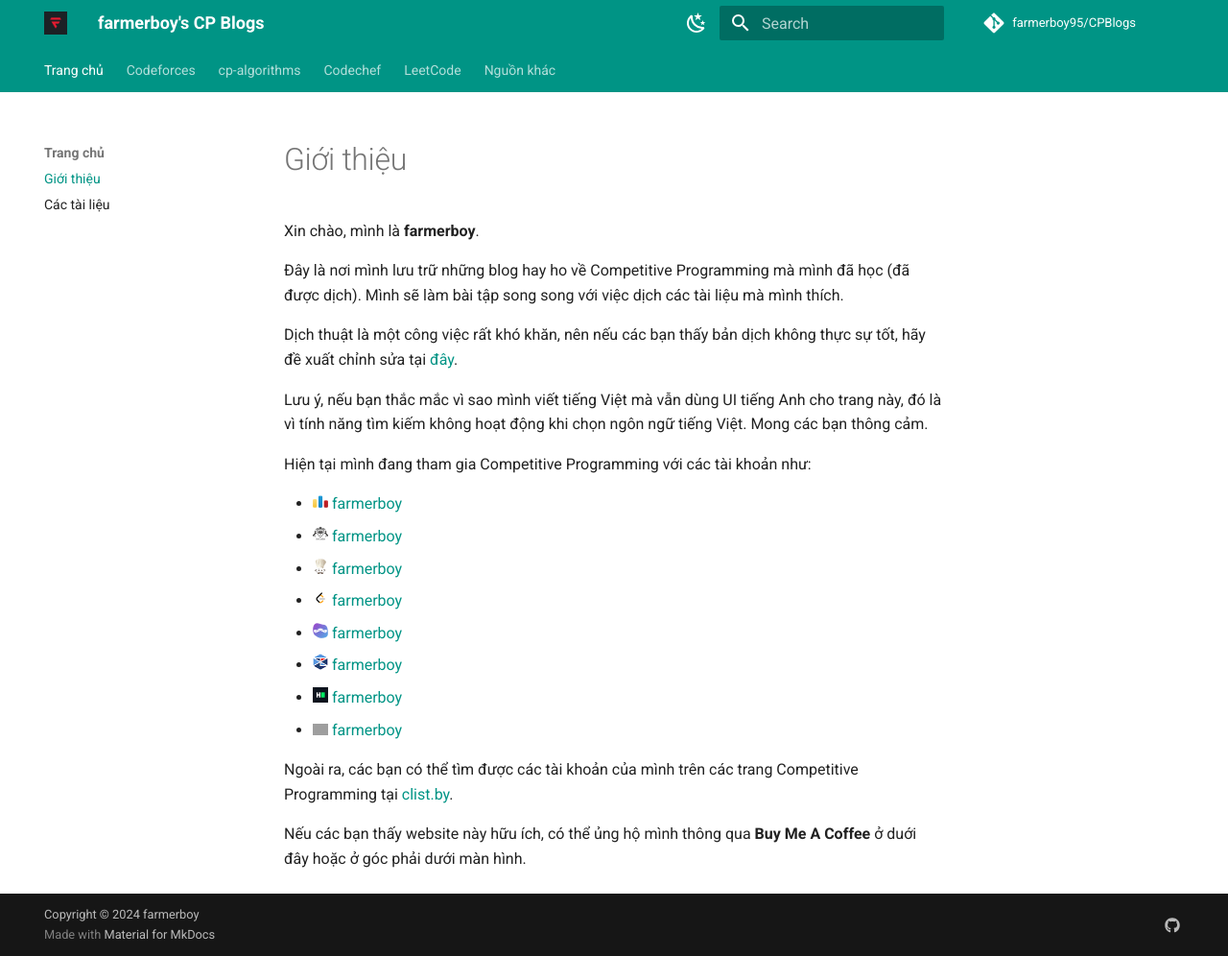
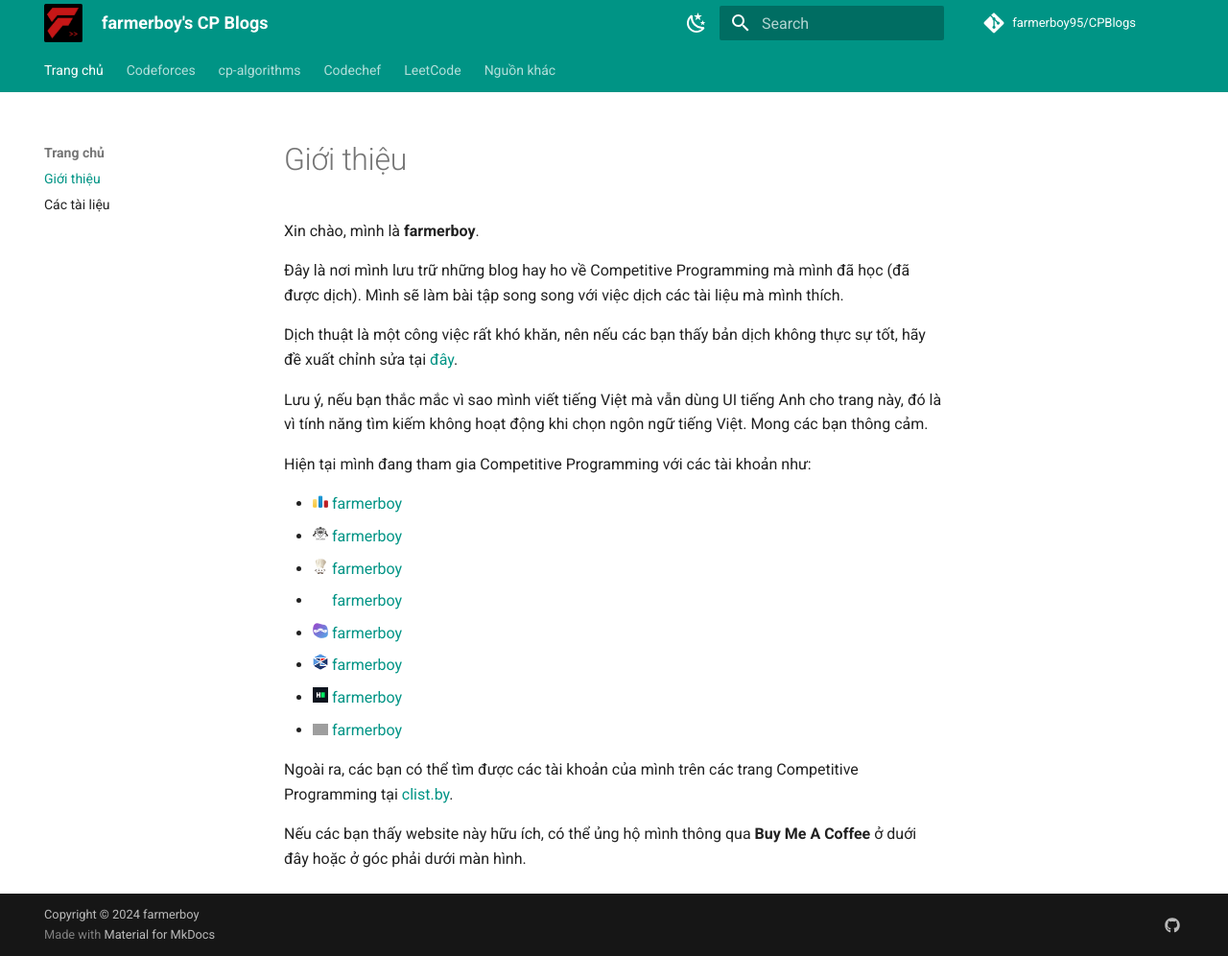
Before and after one commit to farmerboy95/CPBlogs, an MkDocs documentation site: the page built from docs/index.md, in a window 1280 px wide and 996 px high. Shown: the whole window at 96% size. Built offline with MkDocs 1.6.1 and Material for MkDocs 9.7.7, drawn with Linux system fonts in a browser that asks for light colours; comment, search, counter and statistics services are not loaded; grey boxes are pictures that could not be loaded.

Commit message:
Update logo

```diff
--- a/mkdocs.yml
+++ b/mkdocs.yml
@@ -7,8 +7,8 @@
 theme:
   name: material
   custom_dir: overrides
-  logo: assets/images/logo.jpg
-  favicon: assets/images/logo.jpg
+  logo: assets/images/ico-cpblog.png
+  favicon: assets/images/ico-cpblog.png
   features:
     - navigation.tabs
     - navigation.top
--- a/overrides/assets/stylesheets/extra.css
+++ b/overrides/assets/stylesheets/extra.css
@@ -26,3 +26,13 @@
 img.h-500 {
   height: 500px;
 }
+
+.md-header__button.md-logo {
+  margin: 0 0 0 0.6rem;
+  padding: 0;
+}
+
+.md-header__button.md-logo img, .md-header__button.md-logo png {
+  height: 2rem;
+  width: 2rem;
+}
```
Also changed, not shown: overrides/assets/images/ico-cpblog.png (added), overrides/assets/images/leetcode.png (deleted), overrides/assets/images/loading.gif (deleted).
